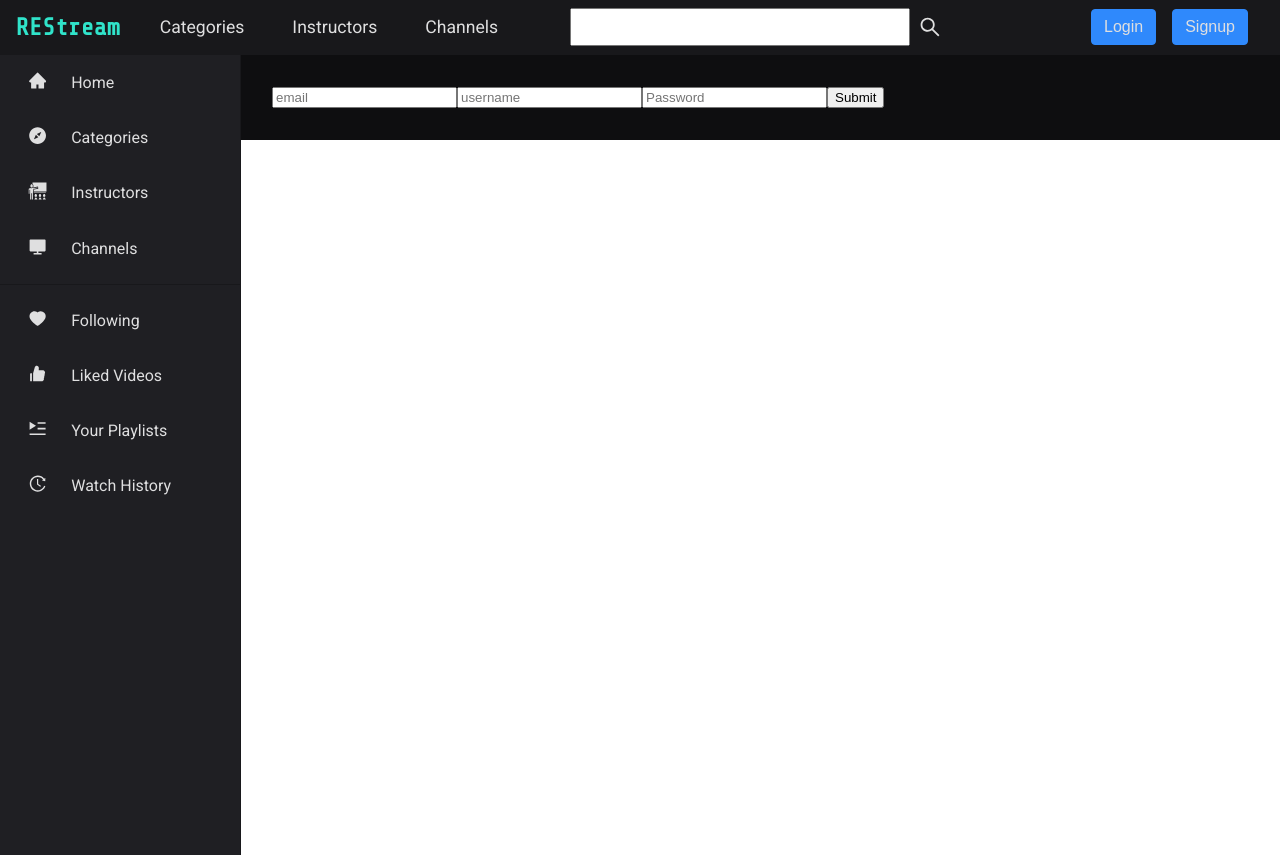
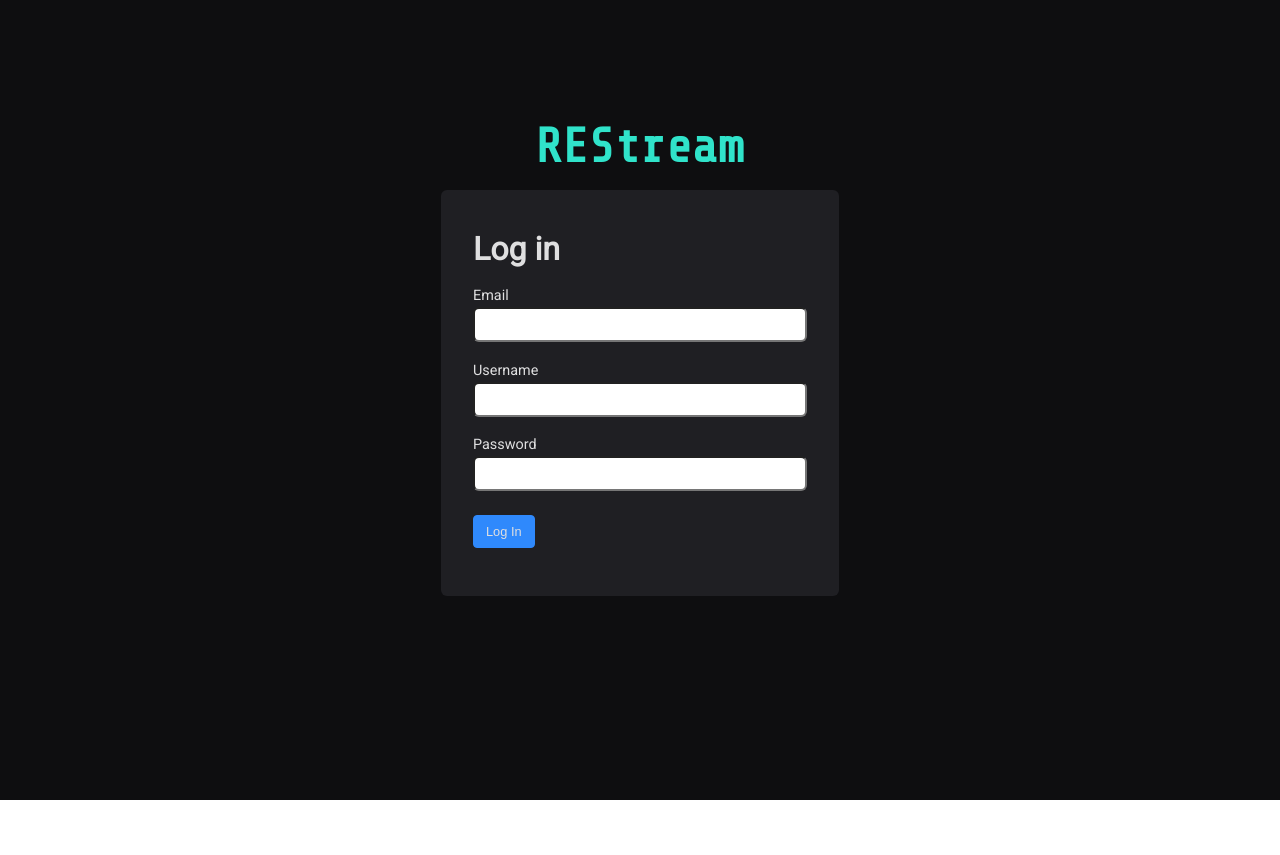
Before and after one commit to sohamsshah/REStream, a React (Create React App) app in the folder client/: page /auth/signup in a window 1280 px wide. After the commit the page ends 800 px from the top, so only its background shows below. Built offline with nearby package versions, Linux system fonts and the light colour scheme.

Commit message:
complete signup page

```diff
--- a/client/src/App.js
+++ b/client/src/App.js
@@ -41,8 +41,7 @@ function App() {
         <Route path="/history" exact component={() => <VideoPage Content={HistoryPage} />} />
 
         <Route path="/auth/login" exact component={() => <LoginPage />} />
-        <Route path="/auth/signup" exact component={() => <VideoPage Content={SignupPage} />} />
-
+        <Route path="/auth/signup" exact component={() => <SignupPage />} />
       </Switch>
     </Router>
 
--- a/client/src/components/atoms/Button/Button.jsx
+++ b/client/src/components/atoms/Button/Button.jsx
@@ -108,7 +108,6 @@ const Button = (props) => (
 Button.defaultProps = {
     kind: 'filled',
     size: 'medium',
-    disabled: true,
 };
 
 Button.propTypes = {
--- /dev/null
+++ b/client/src/components/pages/SignupPage.jsx/SignupPage.css
@@ -0,0 +1,77 @@
+.login{
+    background-color: var(--background-color-dark);
+    min-height: 100vh;
+    display: flex;
+    justify-content: center;
+    align-items: center;
+}
+
+.login__content{
+    margin-top: -100px;
+    padding: 2rem 0rem;
+    display: flex;
+    flex-direction: column;
+    align-items: center;
+    justify-content: center;
+}
+
+.form-wrapper{
+    background-color: var(--background-color-light-dark);
+    padding: 2rem 0rem;
+    border-radius: 6px;
+
+}
+
+.heading{
+    padding:0.5rem 0;
+    margin:0 2rem;
+}
+
+.form__brand{
+    color: var(--primary-color);
+    text-decoration: none;
+    font-size: 3rem;
+    padding:1rem 0;
+    text-align: center;
+    font-weight: bolder;
+    font-family: 'Share Tech Mono', monospace;
+}
+
+.form-row{
+    padding:0.5rem 0;
+    margin:0 2rem;
+
+}
+
+.form__label{
+    font-size: 0.9rem;
+    padding:0.2rem 0;
+
+}
+
+.form__input input{
+    width:15rem;
+    padding:5px;
+    font-size: 1.1rem;
+    border-radius:6px;
+}
+
+.error{
+    font-size: 0.8rem;
+    padding:0.2rem 0;
+    color: var(--secondary-color-light);
+}
+
+.form__submit{
+    margin:1rem 2rem;
+}
+
+
+@media only screen and (min-width: 1080px) {
+    .form__input input{
+        width:20rem;
+    }
+    .login__content{
+        padding:2rem;
+    }
+  }
--- a/client/src/components/pages/SignupPage.jsx/SignupPage.jsx
+++ b/client/src/components/pages/SignupPage.jsx/SignupPage.jsx
@@ -1,20 +1,199 @@
-import React, { useState } from 'react'
+// import React, { useState } from 'react'
+// import {signUpUser} from "./../../../utils/api-calls/auth"
+// import {useAuth} from "./../../../context/auth-context"
+
+// function SignupPage() {
+//     const {dispatch} = useAuth();
+//     const [email, setEmail] = useState("");
+//     const [username, setUsername] = useState("");
+//     const [password, setPassword] = useState("");
+//     return (
+//         <div>
+//             <input onChange={(e) => setEmail(e.target.value)} placeholder="email"/>
+//           <input onChange={(e) => setUsername(e.target.value)} placeholder="username"/>
+//           <input onChange={(e) => setPassword(e.target.value)} type="password" placeholder="Password"/>
+//           <button onClick={() => signUpUser(email, username, password, dispatch)}>Submit</button>
+//         </div>
+//     )
+// }
+
+// export default SignupPage
+
+import React, { useState, useEffect } from 'react'
 import {signUpUser} from "./../../../utils/api-calls/auth"
 import {useAuth} from "./../../../context/auth-context"
+import { Formik } from "formik";
+import { ToastContainer, toast } from 'react-toastify';
+import {useHistory} from 'react-router';
+import 'react-toastify/dist/ReactToastify.css';
+import "./SignupPage.css"
+import Typography from '../../atoms/Typography/Typography';
+import Button from '../../atoms/Button/Button';
 
-function SignupPage() {
-    const {dispatch} = useAuth();
-    const [email, setEmail] = useState("");
-    const [username, setUsername] = useState("");
-    const [password, setPassword] = useState("");
+function LoginPage() {
+  let history = useHistory();
+  const [loading, setLoading] = useState(false)
+    const {authState, dispatch} = useAuth();
+    const initialValues = {
+      username: "",
+      password: "",
+      email: ""
+    };
+
+    const validate = (values) => {
+      let errors = {};
+      const usernameRegex = /^(?!.*\.\.)(?!.*\.$)[^\W][\w.]{0,29}$/i;
+      const emailRegex = /^[a-zA-Z0-9.!#$%&'*+/=?^_`{|}~-]+@[a-zA-Z0-9-]+(?:\.[a-zA-Z0-9-]+)*$/
+      if (!values.username) {
+        errors.username = "username is required";
+      } else if (!usernameRegex.test(values.username)) {
+        errors.username = "Invalid username";
+      }
+      if (!values.email) {
+        errors.username = "email is required";
+      } else if (!emailRegex.test(values.email)) {
+        errors.username = "Invalid Email ID";
+      }
+
+      if (!values.password) {
+        errors.password = "Password is required";
+      } else if (values.password.length < 4) {
+        errors.password = "Password too short";
+      }
+
+      return errors;
+    };
+
+    const error = (text) => toast.error(<div> {text} </div>, {
+      position: toast.POSITION.BOTTOM_RIGHT,
+    });
+
+    const submitForm = async (values) => {
+
+        setLoading(true)
+        const res = await signUpUser(values.email, values.username, values.password, dispatch);
+        if(res.success){
+          history.push('/');
+        }
+        else{
+          error("Something went wrong");
+        }
+        setLoading(false);
+    };
+
     return (
         <div>
-            <input onChange={(e) => setEmail(e.target.value)} placeholder="email"/>
-          <input onChange={(e) => setUsername(e.target.value)} placeholder="username"/>
-          <input onChange={(e) => setPassword(e.target.value)} type="password" placeholder="Password"/>
-          <button onClick={() => signUpUser(email, username, password, dispatch)}>Submit</button>
-        </div>
+        <Formik
+        initialValues={initialValues}
+        validate={validate}
+        onSubmit={submitForm}
+      >
+        {(formik) => {
+          const {
+            values,
+            handleChange,
+            handleSubmit,
+            errors,
+            touched,
+            handleBlur,
+            isValid,
+            dirty
+          } = formik;
+          return (
+            <div className="login">
+
+              <div className="login__content">
+              <div className="form__brand">
+                    REStream
+                </div>
+              <div className="form-wrapper">
+                <Typography className="heading" fontSize="xl" fontWeight="semibold"> Log in </Typography>
+              <form onSubmit={handleSubmit}>
+              <div className="form-row">
+                  <div className="form__label">
+                  <label>Email</label>
+                  </div>
+                  <div className="form__input">
+                  <input
+
+                    name="email"
+
+                    value={values.email}
+                    onChange={handleChange}
+                    onBlur={handleBlur}
+                    className={
+                      errors.email && touched.email ? "input-error" : null
+                    }
+                  />
+                  </div>
+                  {errors.email && touched.email && (
+                    <div className="error">{errors.email}</div>
+                  )}
+                </div>
+
+                <div className="form-row">
+                  <div className="form__label">
+                  <label>Username</label>
+                  </div>
+                  <div className="form__input">
+                  <input
+
+                    name="username"
+
+                    value={values.username}
+                    onChange={handleChange}
+                    onBlur={handleBlur}
+                    className={
+                      errors.username && touched.username ? "input-error" : null
+                    }
+                  />
+                  </div>
+                  {errors.username && touched.username && (
+                    <div className="error">{errors.username}</div>
+                  )}
+                </div>
+
+                <div className="form-row">
+                  <div className="form__label">
+                  <label htmlFor="password">Password</label>
+                  </div>
+                  <div className="form__input">
+                  <input
+                    type="password"
+                    name="password"
+                    id="password"
+                    value={values.password}
+                    onChange={handleChange}
+                    onBlur={handleBlur}
+                    className={
+                      errors.password && touched.password ? "input-error" : null
+                    }
+                  />
+                  </div>
+
+                  {errors.password && touched.password && (
+                    <div className="error">{errors.password}</div>
+                  )}
+                </div>
+                <div className="form__submit">
+                <Button
+                  type="submit"
+                  className={!(dirty && isValid) ? "disabled-btn" : ""}
+                  disabled={!(dirty && isValid)}
+                >
+                  Log In
+                </Button>
+                </div>
+              </form>
+              </div>
+              </div>
+            </div>
+          );
+        }}
+      </Formik>
+        <ToastContainer />
+           </div>
     )
 }
 
-export default SignupPage
+export default LoginPage
--- a/client/src/utils/api-calls/following.js
+++ b/client/src/utils/api-calls/following.js
@@ -1,7 +1,7 @@
 import axios from "axios";
 
 export const followCreator = async (currentUserId, creator, dispatch) => {
-
+  console.log("clicked");
     try {
 
         const response = await axios.post(
@@ -14,7 +14,7 @@ export const followCreator = async (currentUserId, creator, dispatch) => {
             dispatch({type : "FOLLOW", payload:{creator:followedCreator}})
         }
       } catch (error) {
-
+        console.log(error);
       } finally {
 
       }
```
